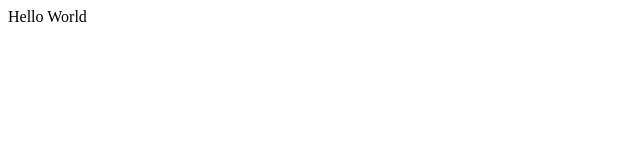
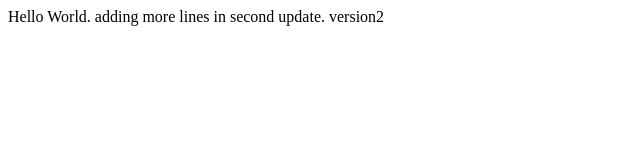
Before and after one commit to prasad659/pkrepo, a plain HTML site: page index.html in a window 1280 px wide. Shown: the whole page, without its empty margins (0-640 px from the left). Drawn offline with Linux system fonts and the light colour scheme.

Commit message:
This is my version2 for index

```diff
--- a/index.html
+++ b/index.html
@@ -3,6 +3,6 @@
 		<title>Example</title>
 	</head>
 	<body>
-		<p>Hello World</p>
+		<p>Hello World. adding more lines in second update. version2</p>
 	</body>
 </html>
```
